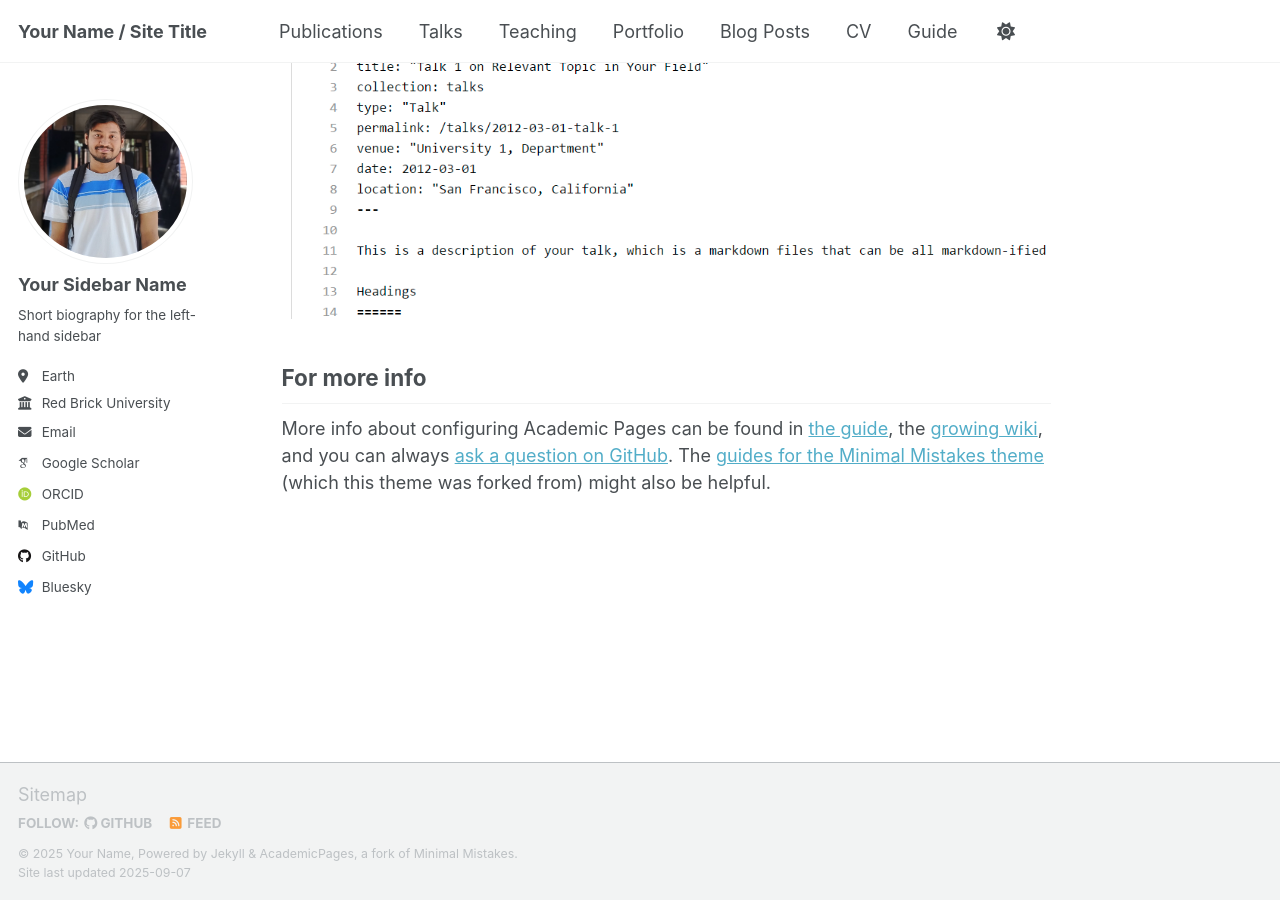
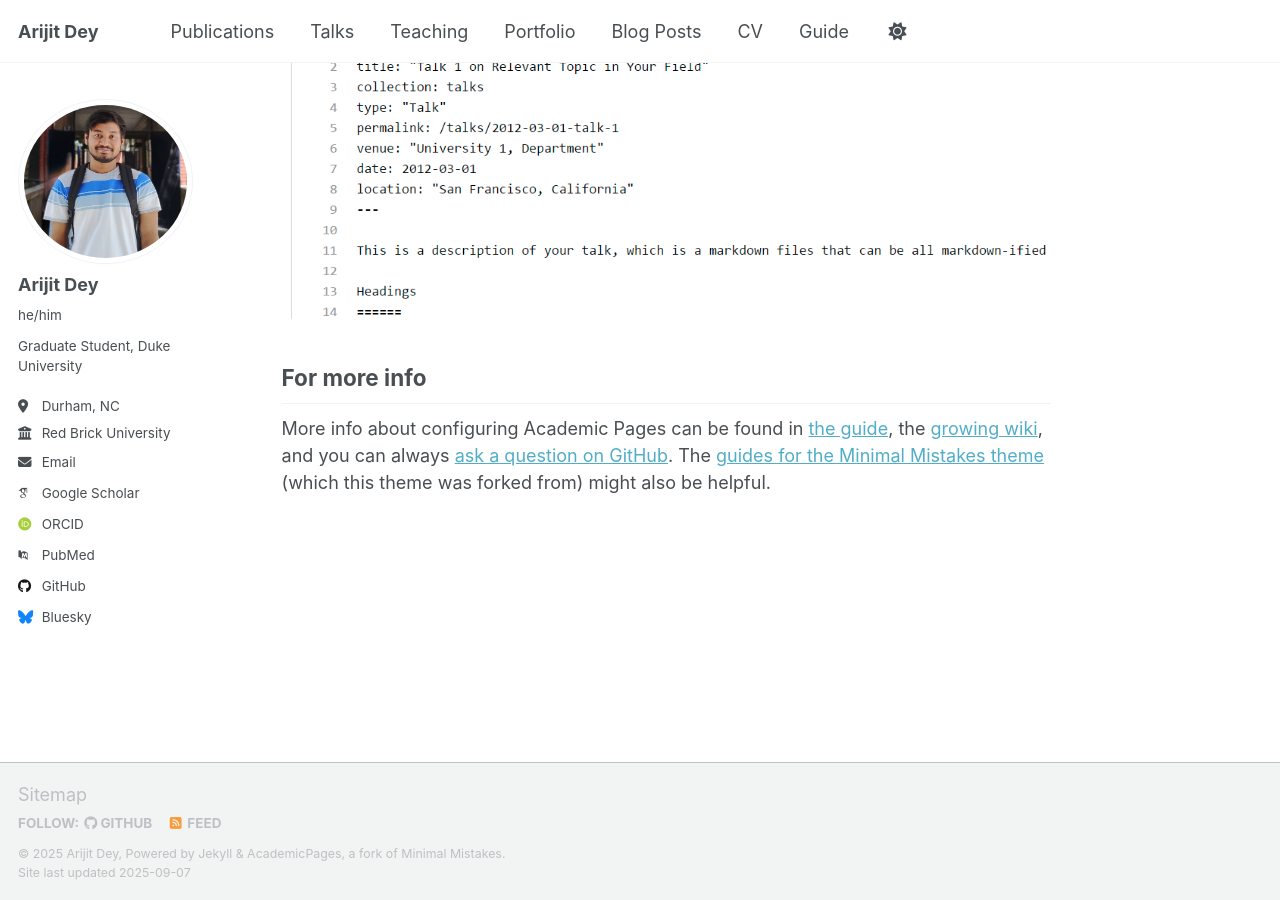
Before and after one commit to arijitdey22/arijitdey22.github.io, a Jekyll site: the page built from _pages/about.md, in a window 1280 px wide and 900 px high, scrolled down 2880 px. Built offline with Jekyll 4.4.1, drawn with Linux system fonts in a browser that asks for light colours; some web fonts are replaced; a script that is not in the unit is left out.

Commit message:
Update _config.yml

```diff
--- a/_config.yml
+++ b/_config.yml
@@ -9,13 +9,13 @@
 # Basic Site Settings
 locale                   : "en-US"
 site_theme               : "default" # Currently available options are "default", "air"
-title                    : "Your Name / Site Title"
+title                    : "Arijit Dey"
 title_separator          : "-"
-name                     : &name "Your Name"
+name                     : &name "Arijit Dey"
 description              : &description "personal description"
-url                      : https://academicpages.github.io # the base hostname & protocol for your site e.g. "https://[your GitHub username].github.io" or if you already have some other page hosted on Github then use "https://[your GitHub username].github.io/[Your Repo Name]"
+url                      : https://arijitdey22.github.io # the base hostname & protocol for your site e.g. "https://[your GitHub username].github.io" or if you already have some other page hosted on Github then use "https://[your GitHub username].github.io/[Your Repo Name]"
 baseurl                  : "" # the subpath of your site, e.g. "/blog"
-repository               : "academicpages/academicpages.github.io"
+repository               : "arijitdey22/arijitdey22.github.io"
 
 # Site Author - The following control what appear as part of the author content on the side bar.
 #               If a field is blank the icon and link will not appear, otherwise it will be shown.
@@ -23,13 +23,13 @@ repository               : "academicpages/academicpages.github.io"
 author:
   # Biographic information
   avatar           : "profile.png"
-  name             : "Your Sidebar Name"
-  pronouns         : # example: "she/her"
-  bio              : "Short biography for the left-hand sidebar"
-  location         : "Earth"
+  name             : "Arijit Dey"
+  pronouns         : he/him # example: "she/her"
+  bio              : "Graduate Student, Duke University"
+  location         : "Durham, NC"
   employer         : "Red Brick University"
   uri              : # URL
-  email            : "none@example.org"
+  email            : "arijit.dey@duke.edu"
 
   # Academic websites
   academia         : # URL
```
